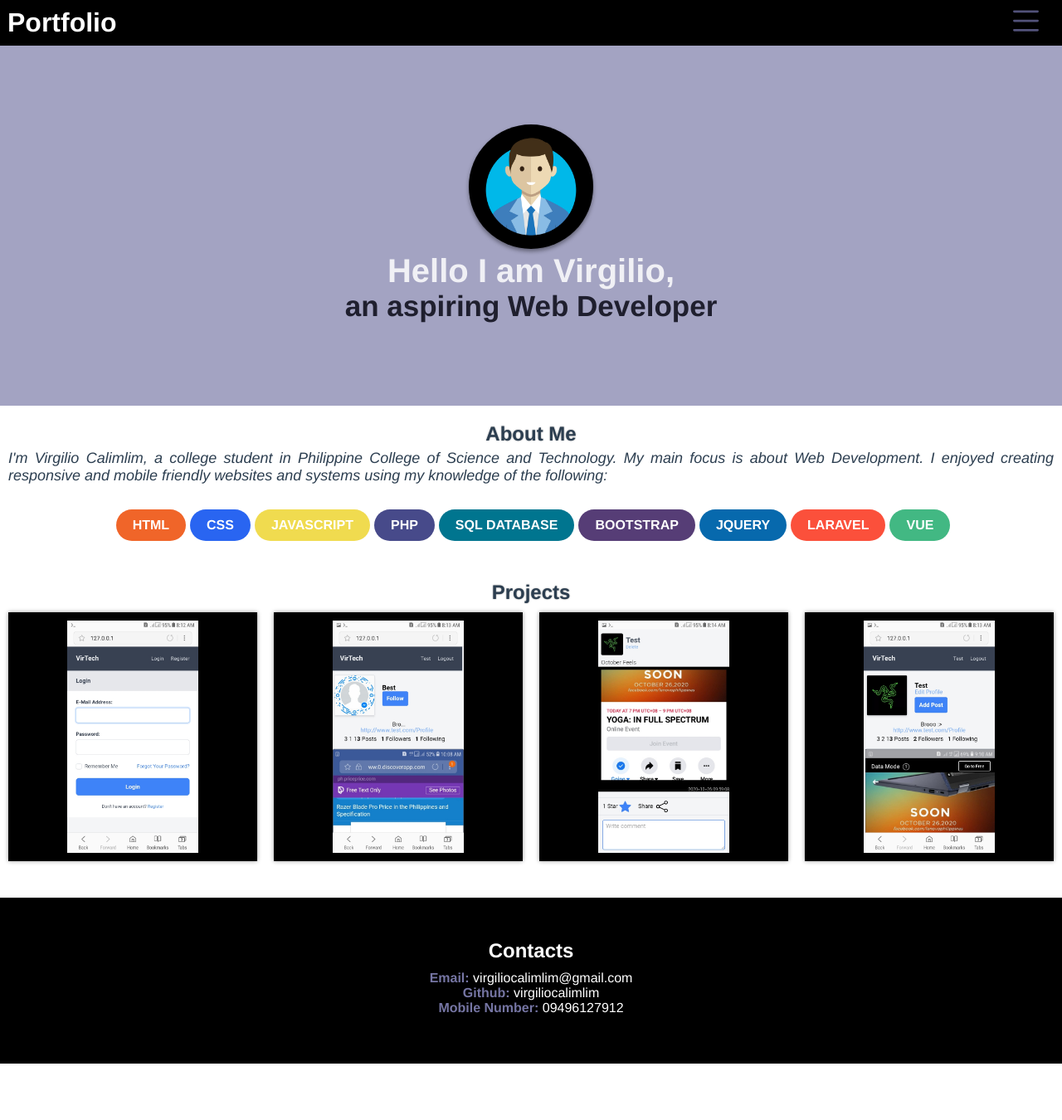
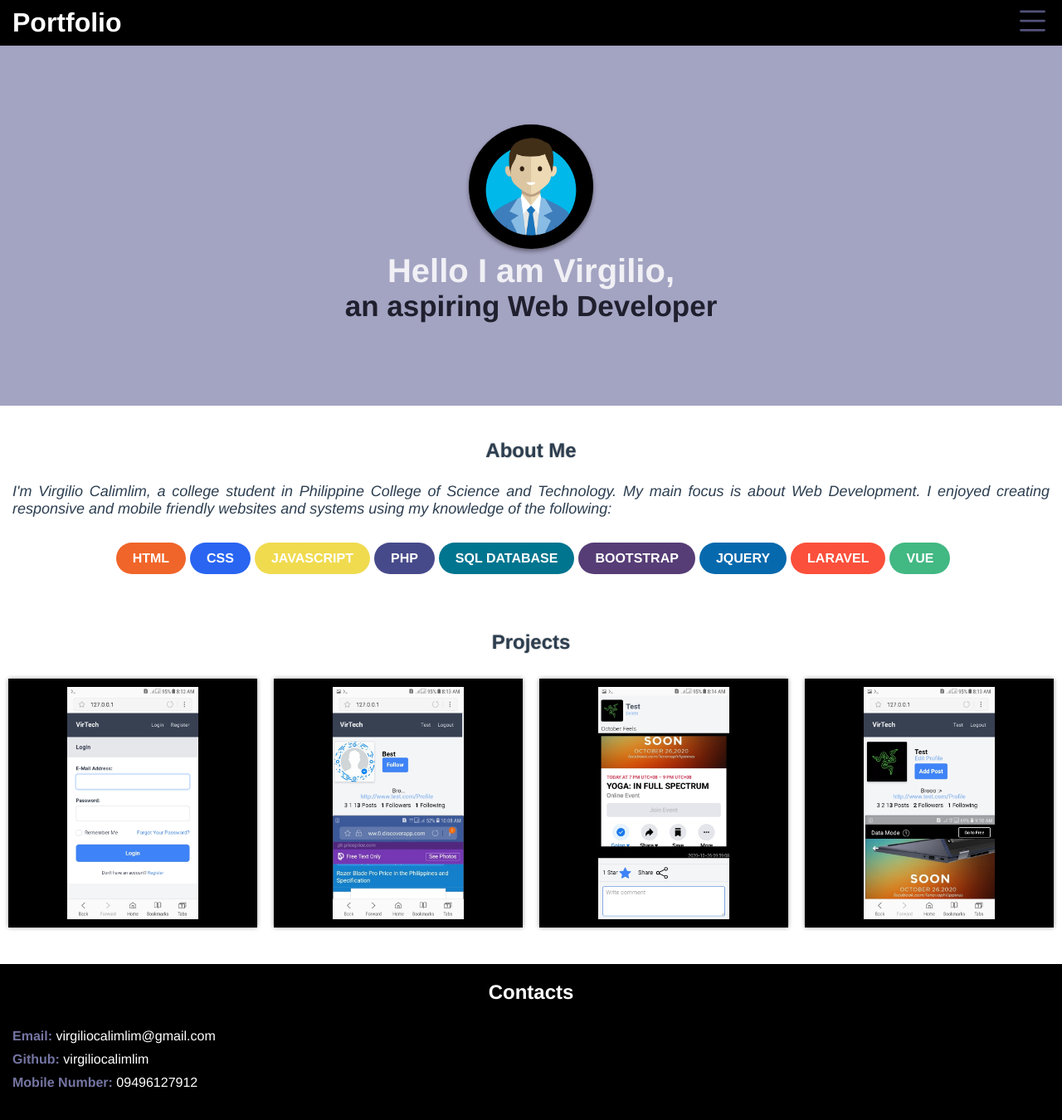
Before and after one commit to vircalimlim/First-Vue-App, a Vue app: page / in a window 1280 px wide. Shown: the top 1350 px of the page at 83% size. Before the commit the page ends 1282 px from the top, so only its background shows below. Built offline with nearby package versions, Linux system fonts and the light colour scheme.

Commit message:
edited some paddings and spaces in css

```diff
--- a/src/components/Navbar.vue
+++ b/src/components/Navbar.vue
@@ -48,7 +48,7 @@
       z-index: 9;
       display: block;
       background: black;
-      padding: 4px 4px;
+      padding: 4px 10px;
       min-height: 3rem;
       width: 100%;
       position: fixed;
@@ -64,7 +64,7 @@
       font-weight: bolder;
       height: 3rem;
       margin: 0;
-      padding: 0 18px;
+      padding: 0 10px;
       color: #52527a;
       border: none;
       outline: none;
--- a/src/components/Personal.vue
+++ b/src/components/Personal.vue
@@ -15,7 +15,7 @@
                                                                                                                                                   </li>
                                                                                                                                                   </ul>
                                                                                                                                                 </div>-->
-    <div id="home" class="intro">
+    <div id="home" class="container intro">
       <transition name="fade" appear>
         <div>
           <img src="@/assets/img/avatar.png" alt="image">
@@ -31,7 +31,7 @@
       </transition>
     </div>
 
-    <div id="about" class="about-me">
+    <div id="about" class="container about-me">
       <h2>About Me</h2>
       <p>
         I'm Virgilio Calimlim, a college student in Philippine College of Science and Technology. My main focus is about Web Development. I enjoyed creating responsive and mobile friendly websites and systems using my knowledge of the following:
@@ -49,7 +49,7 @@
       </ul>
     </div>
 
-    <div id="projects" class="projects">
+    <div id="projects" class="container projects">
       <h2>Projects</h2>
 
       <div class="images">
@@ -63,7 +63,7 @@
 
     </div>
 
-    <div v-show="overlay" @click.self="hide" class="image-overlay">
+    <div v-show="overlay" @click.self="hide" class="container image-overlay">
 
       <svg @click="imageBack(count)" xmlns="http://www.w3.org/2000/svg" width="36" height="36" fill="currentColor" class="arrow bi bi-caret-left-fill" viewBox="0 0 16 16"> <path d="m3.86 8.753 5.482 4.796c.646.566 1.658.106 1.658-.753V3.204a1 1 0 0 0-1.659-.753l-5.48 4.796a1 1 0 0 0 0 1.506z" /> </svg>
 
@@ -72,14 +72,17 @@
           <span>&times;</span>
 
         </div>
+
         <img ref="img" src="" alt="image">
+
       </div>
+
 
       <svg @click="imageForward(count)" xmlns="http://www.w3.org/2000/svg" width="36" height="36" fill="currentColor" class="arrow bi bi-caret-right-fill" viewBox="0 0 16 16"> <path d="m12.14 8.753-5.482 4.796c-.646.566-1.658.106-1.658-.753V3.204a1 1 0 0 1 1.659-.753l5.48 4.796a1 1 0 0 1 0 1.506z" /> </svg>
 
     </div>
 
-    <div id="contacts" class="contacts">
+    <div id="contacts" class="container contacts">
       <div class="info">
         <h2>Contacts</h2>
         <p>
@@ -124,13 +127,22 @@
       }
     },
     methods: {
+      beforeEnter() {
+        alert("before")
+      },
+      enter() {
+        alert("enter")
+      },
+      afterEnter() {
+        alert("after")
+      },
       zoom(id, event) {
         if (event.target.src) {
 
           this.$refs.img.src = event.target.src
           this.overlay = true
           this.count = id-1
-          alert(id)
+
         } else {
           return false
         }
@@ -146,7 +158,6 @@
       },
 
       imageBack(id) {
-        alert(id)
         if (this.count <= 0) {
           this.count = parseInt(this.images.length-1)
 
@@ -155,12 +166,10 @@
         } else {
           this.count--
           this.$refs.img.src = require('@/assets/img/'+ this.images[this.count]['pic'])
-
         }
       },
 
       imageForward(id) {
-        alert(this.count)
         if (this.count >= this.images.length-1) {
           this.count = 0
           this.$refs.img.src = require('@/assets/img/'+ this.images[this.count]['pic'])
@@ -211,6 +220,7 @@
       border-radius: 20px;
       height: 30px;
       width: 30px;
+      z-index: 999;
 
     }
 
@@ -223,8 +233,8 @@
     }
 
     h2 {
-      color: rxed;
       text-shadow: 0 0 2px rgba(0,0,0,.4);
+      padding: 20px 10px;
     }
 
     .intro {
@@ -235,7 +245,7 @@
       align-items: center;
       background: #a3a3c2;
       min-height: 40vh;
-      padding: 150px 10px 100px 10px;
+      padding: 150px 15px 100px 15px;
     }
     .intro .para {
       height: 100%;
@@ -271,7 +281,7 @@
 
 
     ul {
-      padding: 30px 0 18px 0;
+      padding: 30px 15px 18px 15px;
     }
     ul li {
       font-weight: bold;
@@ -320,13 +330,11 @@
     }
 
     li:hover {
-      madrgin-left: 5px;
       transform: scale(.9);
       transition: all .4s ease;
-      backgxround: #f0f0f5;
     }
     .about-me {
-      padding: 20px 10px;
+      padding: 20px 15px;
       width: 100%;
     }
     .about-me p {
@@ -341,7 +349,7 @@
       background: black;
       object-fit: contain;
       webkit-object-fit: contain;
-      padding: 10px 0;
+      padding: 10px 15px;
       margin-top: 10px;
       border: none;
       box-shadow: 0 0 5px rgba(0,0,0, .4);
@@ -355,17 +363,19 @@
 
     .contacts {
       width: 100%;
-      padding: 10px;
+      padding: 0px 15px;
       min-height: 200px;
       background: black;
       color: white;
       margin-top: 40px;
+      text-align: left;
     }
-    .info {
-      padding: 40px 0 0 0;
+
+    .info h2 {
+      text-align: center;
     }
-    .info h2 {
-      margin-bottom: 10px;
+    .info p{
+      margin-top: 10px;
     }
 
     a {
@@ -381,4 +391,5 @@
       color: white;
     }
 
+
   </style>
```
Lines whose indentation alone changed are shown as unchanged.
